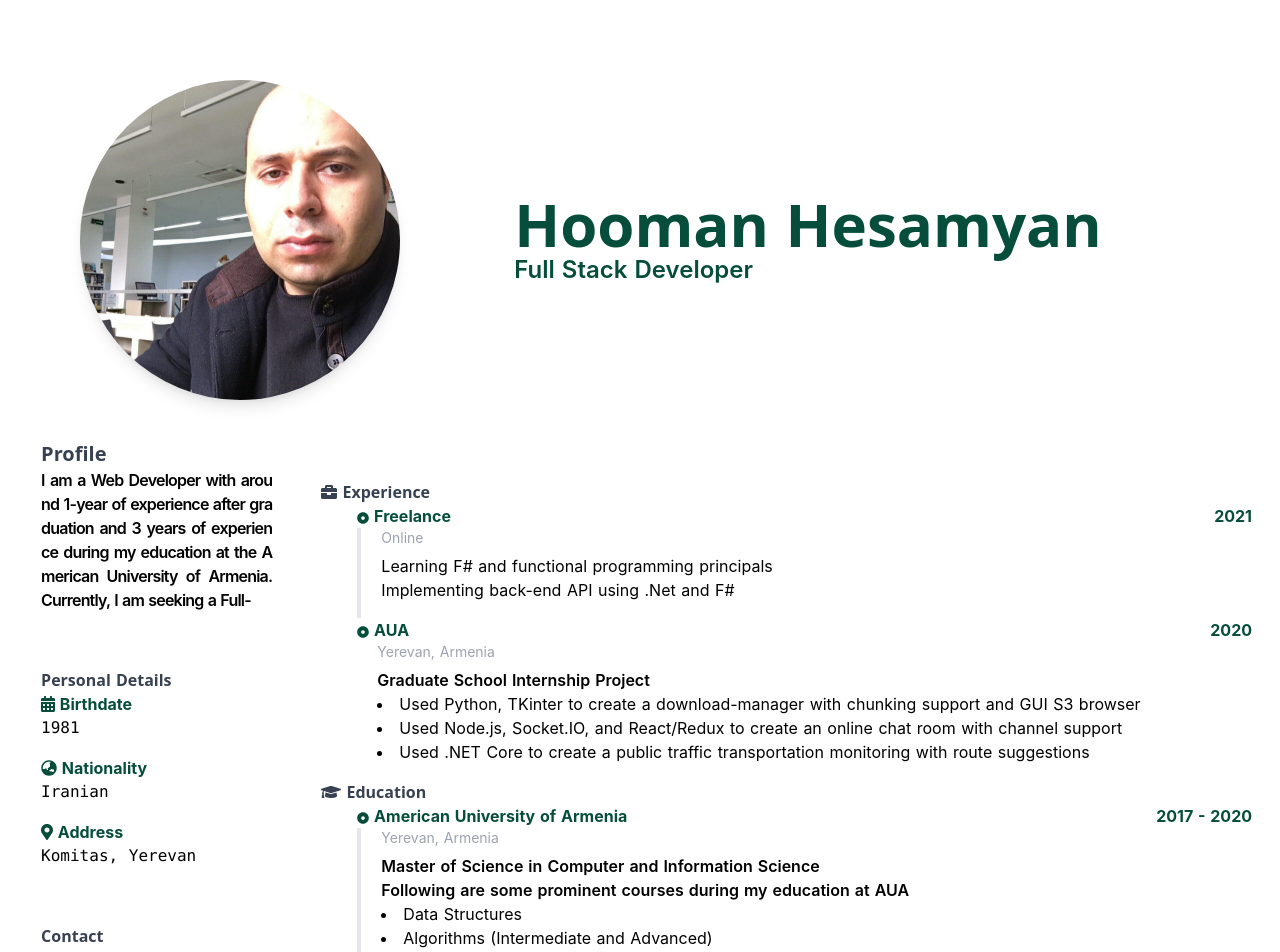
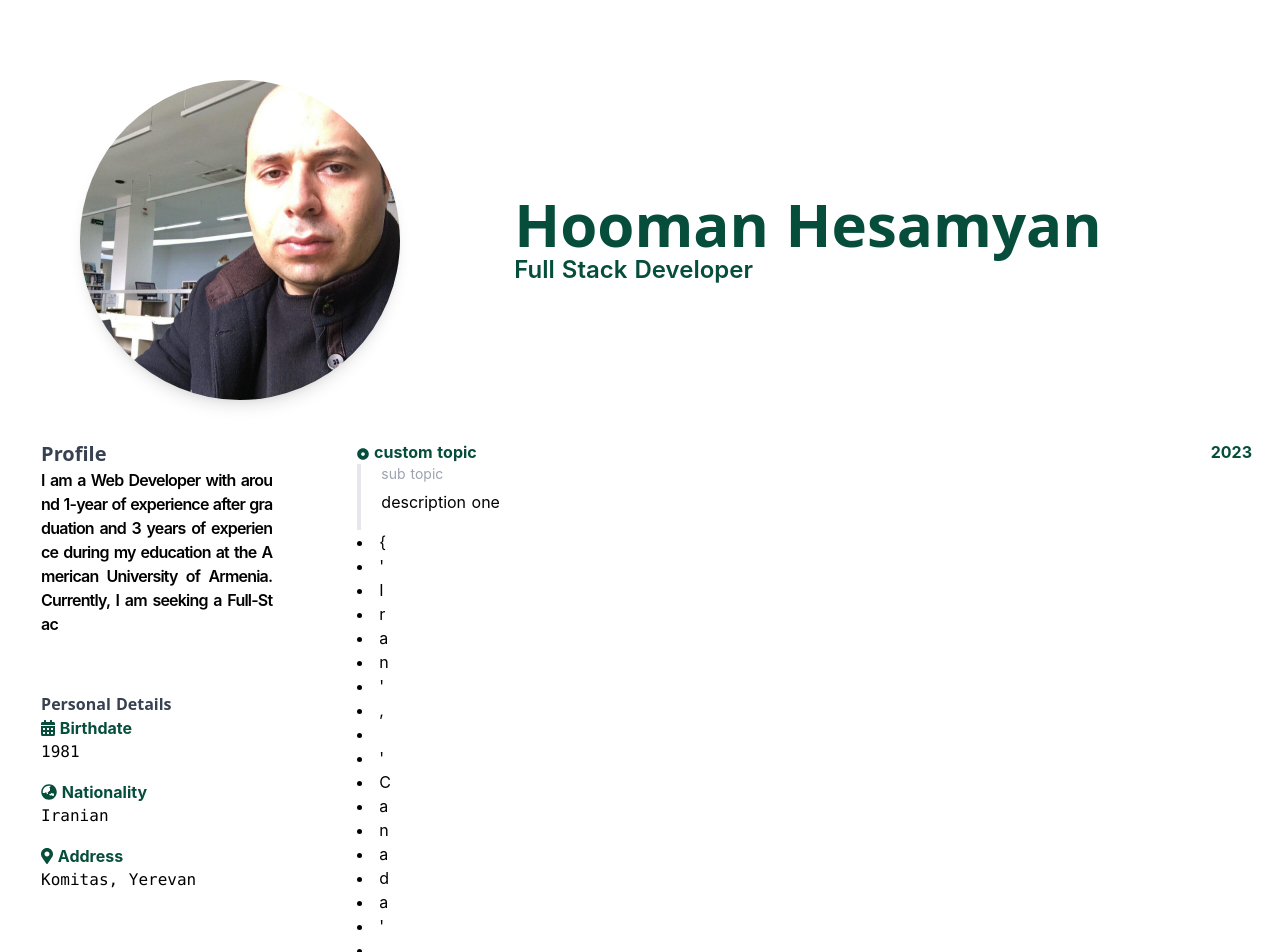
Before and after one commit to hooman734/cv-new, a Nuxt app: page / in a window 1280 px wide. Shown: the top 952 px of the page. Built offline with nearby package versions, Linux system fonts and the light colour scheme.

Commit message:
added the custom component named Experience

```diff
--- /dev/null
+++ b/components/Experience.vue
@@ -0,0 +1,33 @@
+<template>
+    <div ref="body2" class="ml-2 md:ml-9">
+        <div class="flex flex-row flex-wrap justify-between">
+        <p class="text-green-900 font-bold">
+            <font-awesome-icon class="text-xs" icon="dot-circle"/>
+            {{topic}}
+        </p>
+        <p class="text-green-900 font-bold">{{date}}</p>
+        </div>
+        <div class="border-l-4 pl-5 pb-4 text-justify break-all">
+        <p class="text-gray-400 text-sm mb-1.5">{{subTopic}}</p>
+        <p class="">{{description1}}</p>
+        <p class="">{{descriptio2}}</p>
+        </div>
+        <ul class="list-inside list-disc">
+            <li v-for="(item, idx) in items" :key="idx">{{item}}</li>
+        </ul>
+    </div>
+</template>
+
+<script>
+export default {
+  name: "Experience",
+  props: {
+    topic: String,
+    subTopic: String,
+    description1: String,
+    description2: String,
+    items: Array,
+    date: String,
+  },
+};
+</script>
--- a/components/MainPanel.vue
+++ b/components/MainPanel.vue
@@ -2,6 +2,9 @@
   <div class="flex justify-center my-auto mx-3">
     <div class="flex-flex-col align-middle justify-center flex-grow">
       <!--  Experience  -->
+      <!-- Custom component -->
+      <experience topic="custom topic" subTopic="sub topic" date="2023" description1="description one" description2="description two" items="{'Iran', 'Canada', 'Armenia', 'USA'}"></experience>
+      <!-- /Custom component -->
       <div class="mt-3 md:mt-10">
         <p ref="topic2" class="font-bold text-gray-700 font-sans">
           <font-awesome-icon icon="briefcase"/>
@@ -315,12 +318,14 @@ import {
   faPenNib
 } from '@fortawesome/free-solid-svg-icons'
 import {FontAwesomeIcon} from '@fortawesome/vue-fontawesome'
+import Experience from './Experience.vue'
 
 library.add(faGraduationCap, faDotCircle, faBriefcase, faPuzzlePiece, faWrench, faPenNib)
 
 Vue.component('font-awesome-icon', FontAwesomeIcon)
 
 export default {
+  components: { Experience },
   name: "MainPanel",
   mounted() {
     gsap.from(this.$refs.topic1, {duration: 2, fontSize: '4rem', x: '4rem', opacity: 0, ease: "back.out(1.7)", scrollTrigger: {
```
